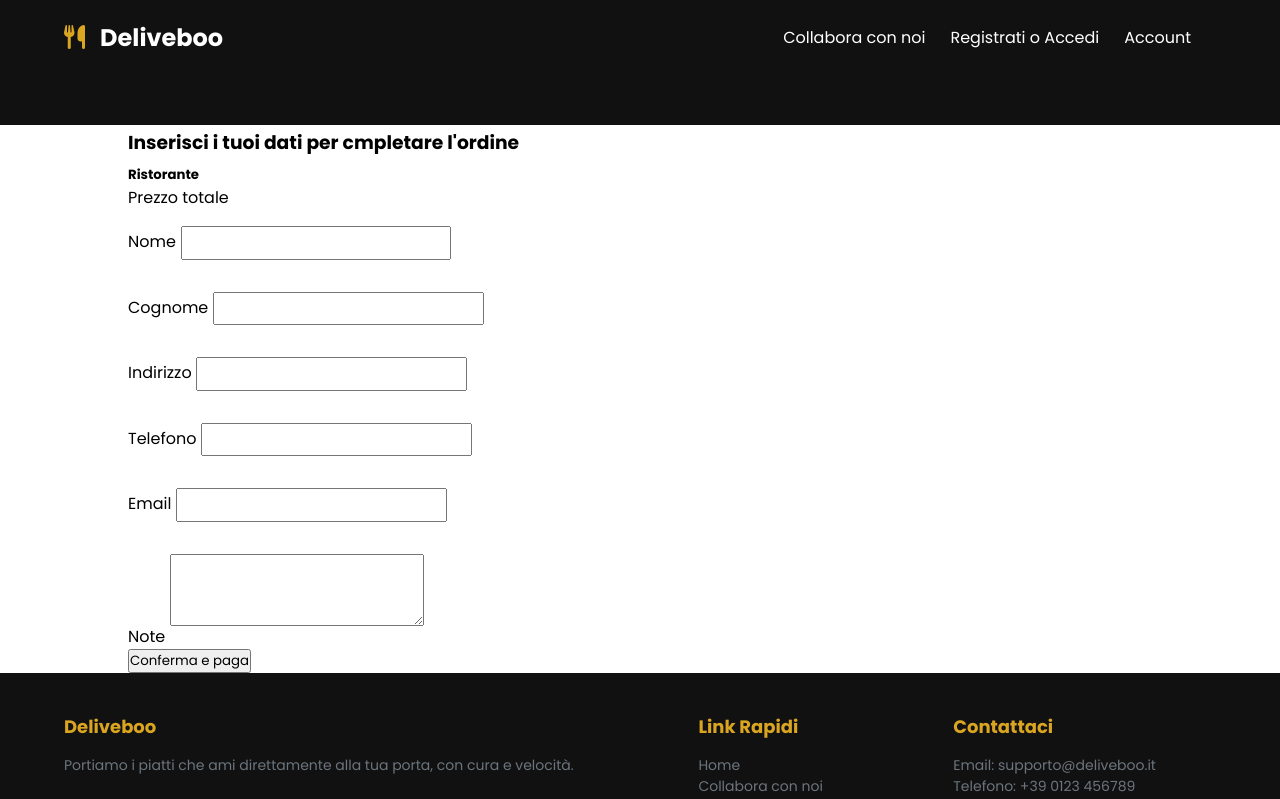
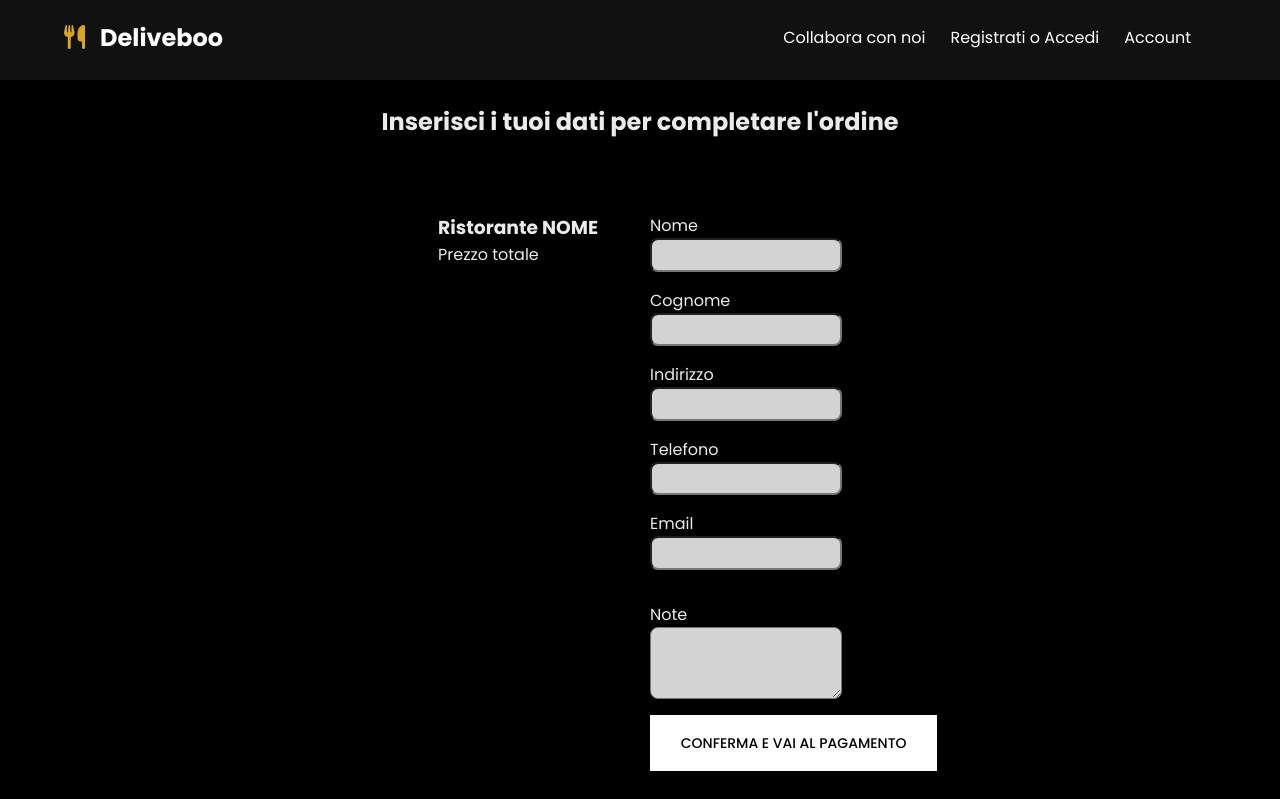
Before and after one commit to MassimoRomano/fron-end-deliveboo, a Vue app: page /order in a window 1280 px wide. Shown: the top 799 px of the page. Built offline with nearby package versions, Linux system fonts and the light colour scheme.

Commit message:
edit order page style

```diff
--- /dev/null
+++ b/src/components/css/_order.css
@@ -0,0 +1,98 @@
+.order {
+    margin: 0;
+    color: #EBEBEB;
+    background-color: #000000;
+
+    .order_title {
+        text-align: center;
+        padding: 1.5rem;
+    }
+
+    .row {
+        display: flex;
+        flex-direction: row;
+        justify-content: center;
+        gap: 20px;
+
+        .col {
+            width: calc((100% / 12)*2);
+
+            .mb-3 {
+                margin-bottom: 1rem;
+                display: flex;
+                flex-direction: column;
+
+                input,
+                textarea {
+                    border-radius: 8px;
+                    padding: 0.3rem;
+                    background-color: lightgray;
+                }
+
+                input:focus,
+                textarea:focus {
+                    outline: none;
+                }
+            }
+
+            .btn_pay {
+                appearance: none;
+                background-color: #FFFFFF;
+                border-width: 0;
+                box-sizing: border-box;
+                color: #000000;
+                cursor: pointer;
+                display: inline-block;
+                font-family: Clarkson, Helvetica, sans-serif;
+                font-size: 14px;
+                font-weight: 500;
+                letter-spacing: 0;
+                line-height: 1em;
+                margin: 0 0 3rem;
+                opacity: 1;
+                outline: 0;
+                padding: 1.5em 2.2em;
+                position: relative;
+                text-align: center;
+                text-decoration: none;
+                text-rendering: geometricprecision;
+                text-transform: uppercase;
+                transition: opacity 300ms cubic-bezier(.694, 0, 0.335, 1), background-color 100ms cubic-bezier(.694, 0, 0.335, 1), color 100ms cubic-bezier(.694, 0, 0.335, 1);
+                user-select: none;
+                -webkit-user-select: none;
+                touch-action: manipulation;
+                vertical-align: baseline;
+                white-space: nowrap;
+            }
+
+            .btn_pay:before {
+                animation: opacityFallbackOut .5s step-end forwards;
+                backface-visibility: hidden;
+                background-color: #EBEBEB;
+                clip-path: polygon(-1% 0, 0 0, -25% 100%, -1% 100%);
+                content: "";
+                height: 100%;
+                left: 0;
+                position: absolute;
+                top: 0;
+                transform: translateZ(0);
+                transition: clip-path .5s cubic-bezier(.165, 0.84, 0.44, 1), -webkit-clip-path .5s cubic-bezier(.165, 0.84, 0.44, 1);
+                width: 100%;
+            }
+
+            .btn_pay:hover:before {
+                animation: opacityFallbackIn 0s step-start forwards;
+                clip-path: polygon(0 0, 101% 0, 101% 101%, 0 101%);
+            }
+
+            .btn_pay:after {
+                background-color: #FFFFFF;
+            }
+
+            .btn_pay span {
+                z-index: 1;
+                position: relative;
+            }
+        }
+    }
+}
--- a/src/components/views/AppOrder.vue
+++ b/src/components/views/AppOrder.vue
@@ -18,11 +18,17 @@ export default {
 </script>
 
 <template>
-    <div class="container_order">
-        <h3 class="order_title">Inserisci i tuoi dati per cmpletare l'ordine</h3>
-        <h5>Ristorante <!-- {{  resturant.name }} --></h5>
+    <section class="order">
+        <div class="container">
+            <h2 class="order_title">Inserisci i tuoi dati per completare l'ordine</h2>
+            <div class="row">
+                <div class="col">
+                    <h3>Ristorante NOME</h3>
                     <p>Prezzo totale</p>
-        <form action="" method="post" class="order_form">
+                </div>
+                <!-- /.col -->
+                <div class="col">
+                    <form action="" method="post">
                         <div class="mb-3">
                             <label for="customer_name" class="form-label">Nome</label>
                             <input type="text" class="form-control pad-3" name="customer_name" id="customer_name"
@@ -31,8 +37,8 @@ export default {
                         <!-- /name -->
                         <div class="mb-3">
                             <label for="customer_lastname" class="form-label">Cognome</label>
-                <input type="text" class="form-control pad-3" name="customer_lastname" id="customer_lastname"
-                    aria-describedby="helpId" />
+                            <input type="text" class="form-control pad-3" name="customer_lastname"
+                                id="customer_lastname" aria-describedby="helpId" />
                         </div>
                         <!-- /lastname -->
                         <div class="mb-3">
@@ -43,49 +49,39 @@ export default {
                         <!-- /address -->
                         <div class="mb-3">
                             <label for="customer_phone_number" class="form-label">Telefono</label>
-                <input type="" class="form-control pad-3" name="customer_phone_number" id="customer_phone_number"
-                    aria-describedby="helpId" />
+                            <input type="" class="form-control pad-3" name="customer_phone_number"
+                                id="customer_phone_number" aria-describedby="helpId" />
                         </div>
                         <!-- /phone number -->
                         <div class="mb-3">
                             <div class="mb-3">
                                 <label for="customer_email" class="form-label">Email</label>
-                    <input type="email" class="form-control pad-3" name="customer_email" id="customer_email" />
+                                <input type="email" class="form-control pad-3" name="customer_email"
+                                    id="customer_email" />
                             </div>
                         </div>
                         <!-- /email -->
                         <div class="mb-3">
                             <label for="customer_note" class="form-label">Note</label>
-                <textarea class="form-control pad-3" name="customer_note" id="customer_note" rows="3"></textarea>
+                            <textarea class="form-control pad-3" name="customer_note" id="customer_note"
+                                rows="3"></textarea>
                         </div>
                         <!-- /notes -->
-            <button type="submit">Conferma e paga</button>
+                        <button type="submit" class="btn_pay">
+                            <span>Conferma e vai al pagamento</span>
+                        </button>
                     </form>
                     <!-- /form -->
                 </div>
+                <!-- /.col -->
+            </div>
+            <!-- /.row -->
+        </div>
         <!-- /.container -->
+    </section>
+    <!-- /.order -->
 </template>
 
 <style>
-@import '/src/components/css/_restaurant.css';
-
-.container_order {
-    margin: 0 auto;
-    width: 80%;
-}
-
-.order_title {
-    margin: 3rem auto 0.5rem;
-}
-
-.order_form {
-    display: flex;
-    align-items: start;
-    flex-direction: column;
-}
-
-.pad-3 {
-    padding: 0.3rem;
-    margin: 1rem 0.3rem;
-}
+@import '../css/_order.css';
 </style>
```
Lines whose indentation alone changed are shown as unchanged.
